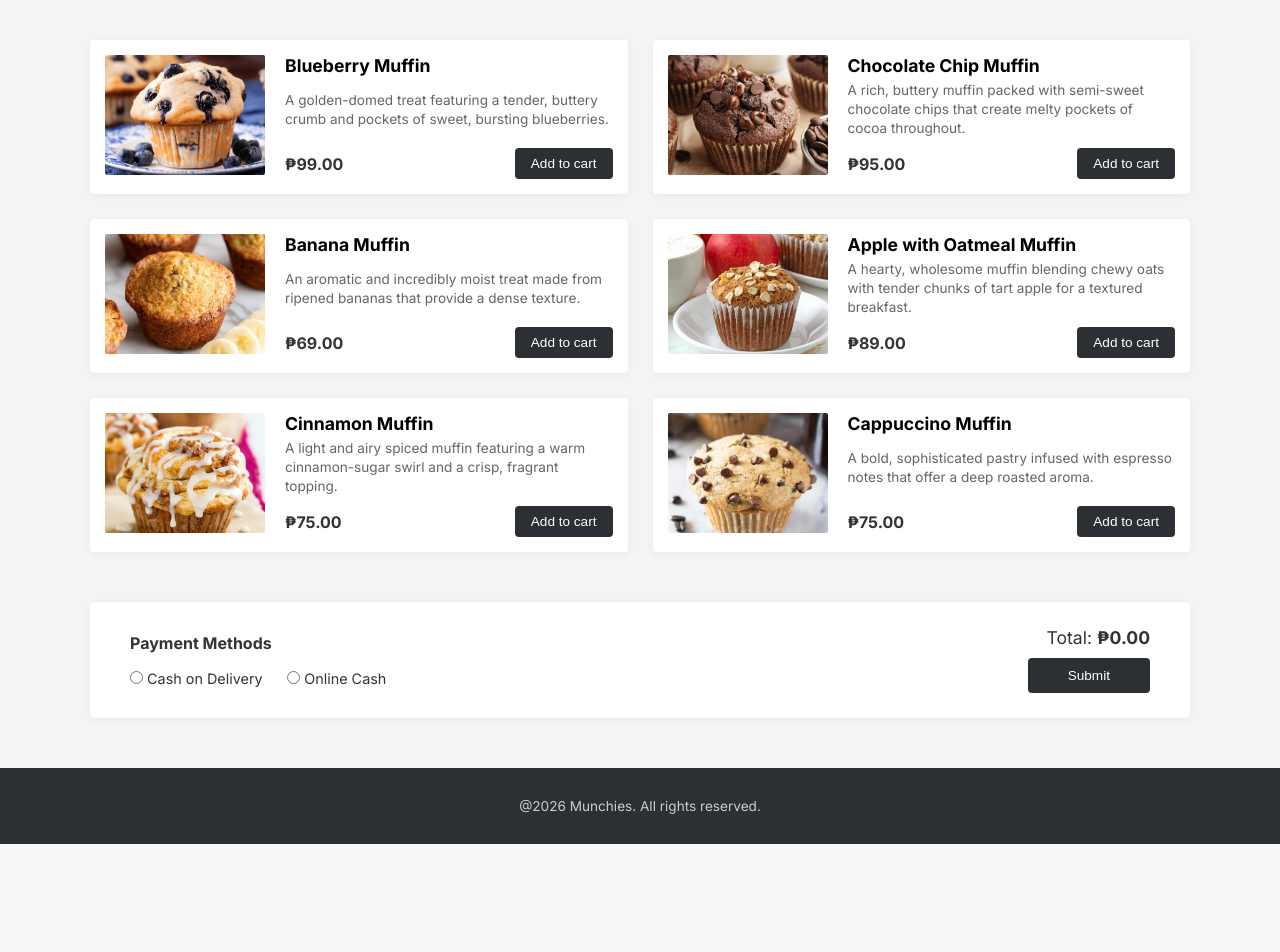
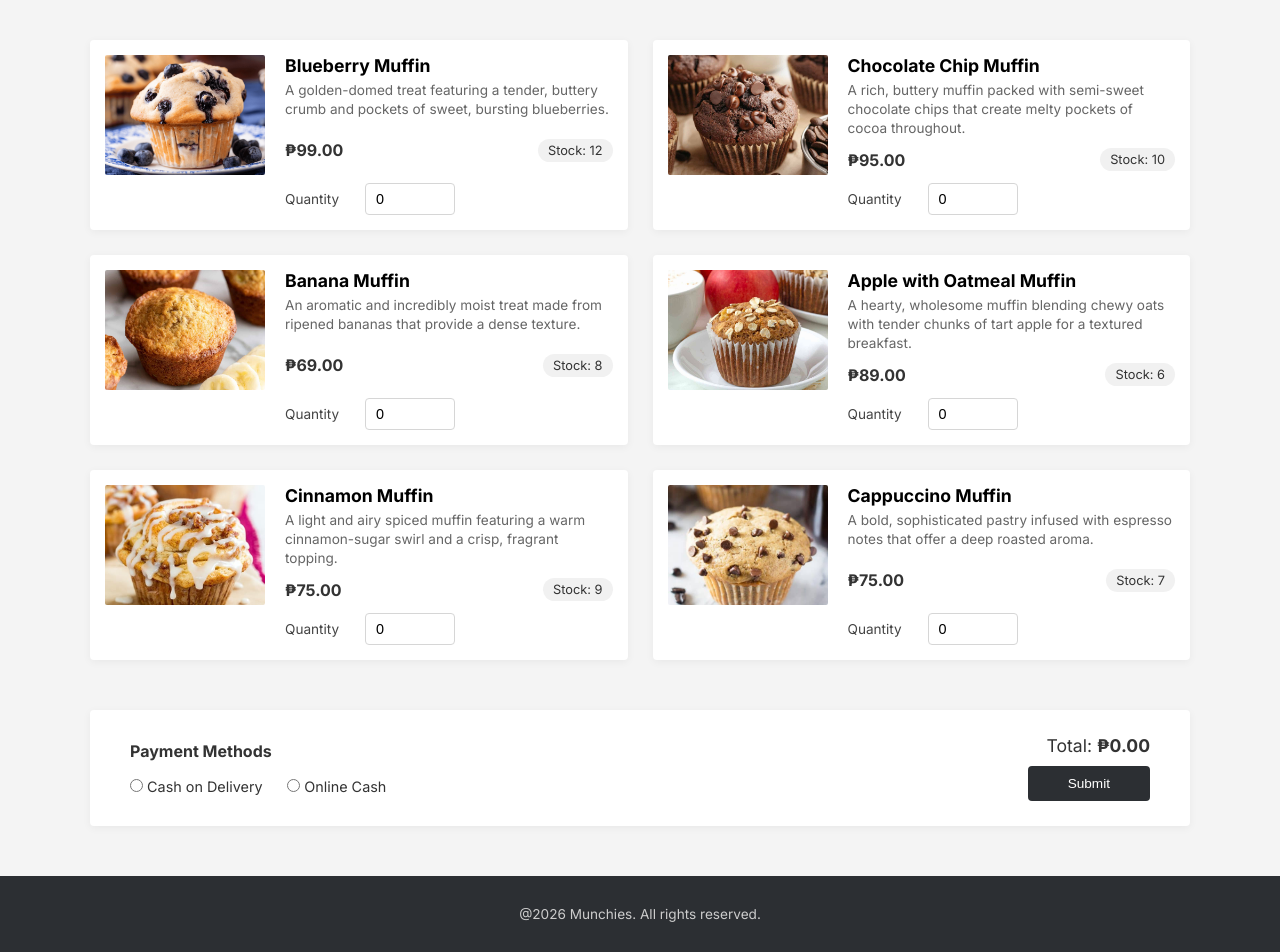
Before and after one commit to Distinct714/Munchies, a PHP site: page /product.php in a window 1280 px wide. Shown: the part 172-1124 px from the top of the page. Before the commit the page ends 1016 px from the top, so only its background shows below. Run offline with PHP 8.4, Linux system fonts and the light colour scheme.

Commit message:
Added MuffinShop.php and modified product.php and style3.css

```diff
--- /dev/null
+++ b/Munchies/classes/MuffinShop.php
@@ -0,0 +1,149 @@
+<?php
+
+class MuffinShop
+{
+    private array $products;
+    private string $stockSessionKey = 'munchies_stock';
+
+    public function __construct()
+    {
+        $this->products = [
+            'blueberry' => [
+                'name' => 'Blueberry Muffin',
+                'description' => 'A golden-domed treat featuring a tender, buttery crumb and pockets of sweet, bursting blueberries.',
+                'price' => 99.00,
+                'image' => 'static/assets/blueberry_muffin.png',
+                'alt' => 'Blueberry Muffin',
+                'default_stock' => 12,
+            ],
+            'chocolatechip' => [
+                'name' => 'Chocolate Chip Muffin',
+                'description' => 'A rich, buttery muffin packed with semi-sweet chocolate chips that create melty pockets of cocoa throughout.',
+                'price' => 95.00,
+                'image' => 'static/assets/chocolatechip_muffin.jpg',
+                'alt' => 'Chocolate Chip Muffin',
+                'default_stock' => 10,
+            ],
+            'banana' => [
+                'name' => 'Banana Muffin',
+                'description' => 'An aromatic and incredibly moist treat made from ripened bananas that provide a dense texture.',
+                'price' => 69.00,
+                'image' => 'static/assets/banana_muffin.jpg',
+                'alt' => 'Banana Muffin',
+                'default_stock' => 8,
+            ],
+            'apple_oatmeal' => [
+                'name' => 'Apple with Oatmeal Muffin',
+                'description' => 'A hearty, wholesome muffin blending chewy oats with tender chunks of tart apple for a textured breakfast.',
+                'price' => 89.00,
+                'image' => 'static/assets/appleoatmeal_muffins.jpg',
+                'alt' => 'Apple with Oatmeal Muffin',
+                'default_stock' => 6,
+            ],
+            'cinnamon' => [
+                'name' => 'Cinnamon Muffin',
+                'description' => 'A light and airy spiced muffin featuring a warm cinnamon-sugar swirl and a crisp, fragrant topping.',
+                'price' => 75.00,
+                'image' => 'static/assets/cinnamon_muffin.jpg',
+                'alt' => 'Cinnamon Muffin',
+                'default_stock' => 9,
+            ],
+            'cappuccino' => [
+                'name' => 'Cappuccino Muffin',
+                'description' => 'A bold, sophisticated pastry infused with espresso notes that offer a deep roasted aroma.',
+                'price' => 75.00,
+                'image' => 'static/assets/cappuccino_muffin.jpg',
+                'alt' => 'Cappuccino Muffin',
+                'default_stock' => 7,
+            ],
+        ];
+
+        if (!isset($_SESSION[$this->stockSessionKey])) {
+            $this->resetStock();
+        }
+    }
+
+    public function getProducts(): array
+    {
+        return $this->products;
+    }
+
+    public function getStock(string $productId): int
+    {
+        $stock = $_SESSION[$this->stockSessionKey][$productId] ?? 0;
+
+        return max(0, (int) $stock);
+    }
+
+    public function processOrder(array $quantities): array
+    {
+        $errors = [];
+        $success = [];
+        $total = 0.0;
+
+        foreach ($this->products as $productId => $product) {
+            $requested = 0;
+
+            if (isset($quantities[$productId])) {
+                $requested = (int) $quantities[$productId];
+            }
+
+            if ($requested < 0) {
+                $errors[] = 'Quantity for ' . $product['name'] . ' cannot be negative.';
+                $requested = 0;
+            }
+
+            $availableStock = $this->getStock($productId);
+
+            if ($requested > 0 && $availableStock === 0) {
+                $errors[] = $product['name'] . ' is already sold out.';
+                continue;
+            }
+
+            $purchased = $requested;
+
+            if ($requested > $availableStock) {
+                $purchased = $availableStock;
+                $errors[] = 'Only ' . $availableStock . ' left for ' . $product['name'] . '. Quantity was adjusted.';
+            }
+
+            if ($purchased > 0) {
+                $newStock = $availableStock - $purchased;
+                $_SESSION[$this->stockSessionKey][$productId] = max(0, $newStock);
+
+                $lineTotal = $purchased * $product['price'];
+                $total += $lineTotal;
+
+                $success[] = $purchased . ' x ' . $product['name'];
+            }
+        }
+
+        if (empty($success) && empty($errors)) {
+            $errors[] = 'Please choose at least one muffin to order.';
+        }
+
+        return [
+            'errors' => $errors,
+            'success' => $success,
+            'total' => $total,
+        ];
+    }
+
+    public function getInitialQuantity(string $productId): int
+    {
+        if (!isset($_POST['qty'][$productId])) {
+            return 0;
+        }
+
+        return max(0, (int) $_POST['qty'][$productId]);
+    }
+
+    public function resetStock(): void
+    {
+        $_SESSION[$this->stockSessionKey] = [];
+
+        foreach ($this->products as $productId => $product) {
+            $_SESSION[$this->stockSessionKey][$productId] = $product['default_stock'];
+        }
+    }
+}
--- a/Munchies/product.php
+++ b/Munchies/product.php
@@ -1,3 +1,41 @@
+<?php
+session_start();
+
+require_once __DIR__ . '/classes/MuffinShop.php';
+
+$shop = new MuffinShop();
+$products = $shop->getProducts();
+$customerName = $_SESSION['munchies_customer_name'] ?? '';
+$orderResult = [
+    'errors' => [],
+    'success' => [],
+    'total' => 0,
+];
+
+if (!empty($_POST)) {
+    $firstName = trim($_POST['firstname'] ?? '');
+    $lastName = trim($_POST['lastname'] ?? '');
+    $customerName = trim($firstName . ' ' . $lastName);
+
+    if ($customerName !== '') {
+        $_SESSION['munchies_customer_name'] = $customerName;
+    }
+
+    $hasQuantityData = isset($_POST['qty']) && is_array($_POST['qty']);
+
+    if ($hasQuantityData) {
+        $paymentMethod = $_POST['pay'] ?? '';
+
+        if ($paymentMethod === '') {
+            $orderResult['errors'][] = 'Please select a payment method.';
+        } else {
+            $orderResult = $shop->processOrder($_POST['qty']);
+        }
+    }
+}
+
+$paymentMethod = $_POST['pay'] ?? '';
+?>
 <!DOCTYPE html>
 <html lang="en">
 <head>
@@ -22,93 +60,78 @@
         <header class="page-header">
             <h1>What would you like to buy?</h1>
             <p>Hey there! The floor is yours—grab whatever hits the spot and fits exactly what you want right now.</p>
+            <?php if ($customerName !== ''): ?>
+                <div class="customer-note">Hello, <?php echo htmlspecialchars($customerName); ?>. Your order form is ready.</div>
+            <?php endif; ?>
         </header>
 
+        <?php if (!empty($orderResult['errors'])): ?>
+            <section class="message-box error-box">
+                <h4>Please check your order</h4>
+                <ul>
+                    <?php foreach ($orderResult['errors'] as $error): ?>
+                        <li><?php echo htmlspecialchars($error); ?></li>
+                    <?php endforeach; ?>
+                </ul>
+            </section>
+        <?php endif; ?>
+
+        <?php if (!empty($orderResult['success'])): ?>
+            <section class="message-box success-box">
+                <h4>Order updated</h4>
+                <p><?php echo htmlspecialchars(implode(', ', $orderResult['success'])); ?></p>
+                <p>Total: <strong>₱<?php echo number_format((float) $orderResult['total'], 2); ?></strong></p>
+            </section>
+        <?php endif; ?>
+
+        <form action="product.php" method="POST">
             <section class="product-grid">
-            <div class="card">
-                <img src="static/assets/blueberry_muffin.png" alt="Blueberry">
+                <?php foreach ($products as $productId => $product): ?>
+                    <?php $stock = $shop->getStock($productId); ?>
+                    <div class="card <?php echo $stock === 0 ? 'sold-out' : ''; ?>">
+                        <img src="<?php echo htmlspecialchars($product['image']); ?>" alt="<?php echo htmlspecialchars($product['alt']); ?>">
                         <div class="card-info">
-                    <h3>Blueberry Muffin</h3>
-                    <p>A golden-domed treat featuring a tender, buttery crumb and pockets of sweet, bursting blueberries.</p>
-                    <div class="card-footer">
-                        <span class="price">₱99.00</span>
-                        <button class="add-btn">Add to cart</button>
+                            <div>
+                                <h3><?php echo htmlspecialchars($product['name']); ?></h3>
+                                <p><?php echo htmlspecialchars($product['description']); ?></p>
+                            </div>
+
+                            <div class="stock-row">
+                                <span class="price">₱<?php echo number_format((float) $product['price'], 2); ?></span>
+                                <span class="stock-badge <?php echo $stock === 0 ? 'empty' : ''; ?>">
+                                    Stock: <?php echo $stock; ?>
+                                </span>
+                            </div>
+
+                            <div class="quantity-row">
+                                <label for="qty-<?php echo htmlspecialchars($productId); ?>">Quantity</label>
+                                <input
+                                    type="number"
+                                    id="qty-<?php echo htmlspecialchars($productId); ?>"
+                                    name="qty[<?php echo htmlspecialchars($productId); ?>]"
+                                    min="0"
+                                    max="<?php echo $stock; ?>"
+                                    value="<?php echo $shop->getInitialQuantity($productId); ?>"
+                                    <?php echo $stock === 0 ? 'disabled' : ''; ?>
+                                >
                             </div>
                         </div>
                     </div>
-
-            <div class="card">
-                <img src="static/assets/chocolatechip_muffin.jpg" alt="Chocolate">
-                <div class="card-info">
-                    <h3>Chocolate Chip Muffin</h3>
-                    <p>A rich, buttery muffin packed with semi-sweet chocolate chips that create melty pockets of cocoa throughout.</p>
-                    <div class="card-footer">
-                        <span class="price">₱95.00</span>
-                        <button class="add-btn">Add to cart</button>
-                    </div>
-                </div>
-            </div>
-
-            <div class="card">
-                <img src="static/assets/banana_muffin.jpg" alt="Banana">
-                <div class="card-info">
-                    <h3>Banana Muffin</h3>
-                    <p>An aromatic and incredibly moist treat made from ripened bananas that provide a dense texture.</p>
-                    <div class="card-footer">
-                        <span class="price">₱69.00</span>
-                        <button class="add-btn">Add to cart</button>
-                    </div>
-                </div>
-            </div>
-
-            <div class="card">
-                <img src="static/assets/appleoatmeal_muffins.jpg" alt="Apple">
-                <div class="card-info">
-                    <h3>Apple with Oatmeal Muffin</h3>
-                    <p>A hearty, wholesome muffin blending chewy oats with tender chunks of tart apple for a textured breakfast.</p>
-                    <div class="card-footer">
-                        <span class="price">₱89.00</span>
-                        <button class="add-btn">Add to cart</button>
-                    </div>
-                </div>
-            </div>
-
-            <div class="card">
-                <img src="static/assets/cinnamon_muffin.jpg" alt="Cinnamon">
-                <div class="card-info">
-                    <h3>Cinnamon Muffin</h3>
-                    <p>A light and airy spiced muffin featuring a warm cinnamon-sugar swirl and a crisp, fragrant topping.</p>
-                    <div class="card-footer">
-                        <span class="price">₱75.00</span>
-                        <button class="add-btn">Add to cart</button>
-                    </div>
-                </div>
-            </div>
-
-            <div class="card">
-                <img src="static/assets/cappuccino_muffin.jpg" alt="Cappuccino">
-                <div class="card-info">
-                    <h3>Cappuccino Muffin</h3>
-                    <p>A bold, sophisticated pastry infused with espresso notes that offer a deep roasted aroma.</p>
-                    <div class="card-footer">
-                        <span class="price">₱75.00</span>
-                        <button class="add-btn">Add to cart</button>
-                    </div>
-                </div>
-            </div>
+                <?php endforeach; ?>
             </section>
 
             <section class="checkout-bar">
                 <div class="payment-methods">
                     <h4>Payment Methods</h4>
-                <label><input type="radio" name="pay"> Cash on Delivery</label>
-                <label><input type="radio" name="pay"> Online Cash</label>
+                    <label><input type="radio" name="pay" value="cod" <?php echo $paymentMethod === 'cod' ? 'checked' : ''; ?>> Cash on Delivery</label>
+                    <label><input type="radio" name="pay" value="online" <?php echo $paymentMethod === 'online' ? 'checked' : ''; ?>> Online Cash</label>
                 </div>
                 <div class="total-section">
-                <p>Total: <strong>₱0.00</strong></p>
-                <a href="index.php"><button class="submit-btn">Submit</button></a>
+                    <p>Total: <strong>₱<?php echo number_format((float) $orderResult['total'], 2); ?></strong></p>
+                    <button type="submit" class="submit-btn">Submit</button>
                 </div>
             </section>
+        </form>
     </main>
 
     <footer>
--- a/Munchies/static/style3.css
+++ b/Munchies/static/style3.css
@@ -57,9 +94,14 @@ body {
     flex: 1;
 }
 
+.sold-out {
+    opacity: 0.75;
+}
+
 .card-info h3 { font-size: 1.1rem; margin-bottom: 5px; color: #000; }
 .card-info p { font-size: 0.85rem; line-height: 1.4; color: #666; }
 
+.stock-row,
 .card-footer {
     display: flex;
     justify-content: space-between;
@@ -68,6 +110,40 @@ body {
 }
 
 .price { font-weight: 700; font-size: 1rem; }
+
+.stock-badge {
+    background: #f1f1f1;
+    color: #333;
+    font-size: 0.8rem;
+    padding: 4px 10px;
+    border-radius: 999px;
+}
+
+.stock-badge.empty {
+    background: #fce8e6;
+    color: #b3261e;
+}
+
+.quantity-row {
+    margin-top: 12px;
+    display: flex;
+    align-items: center;
+    gap: 10px;
+}
+
+.quantity-row label {
+    font-size: 0.85rem;
+    color: #444;
+    min-width: 70px;
+}
+
+.quantity-row input {
+    width: 90px;
+    padding: 7px 10px;
+    border: 1px solid #d6d6d6;
+    border-radius: 4px;
+    font-size: 0.9rem;
+}
 
 .add-btn, .submit-btn {
     background-color: #2c2f33;
```
Also changed, not shown: other parts of Munchies/static/style3.css (+37 -0 lines). Lines whose indentation alone changed are shown as unchanged.
